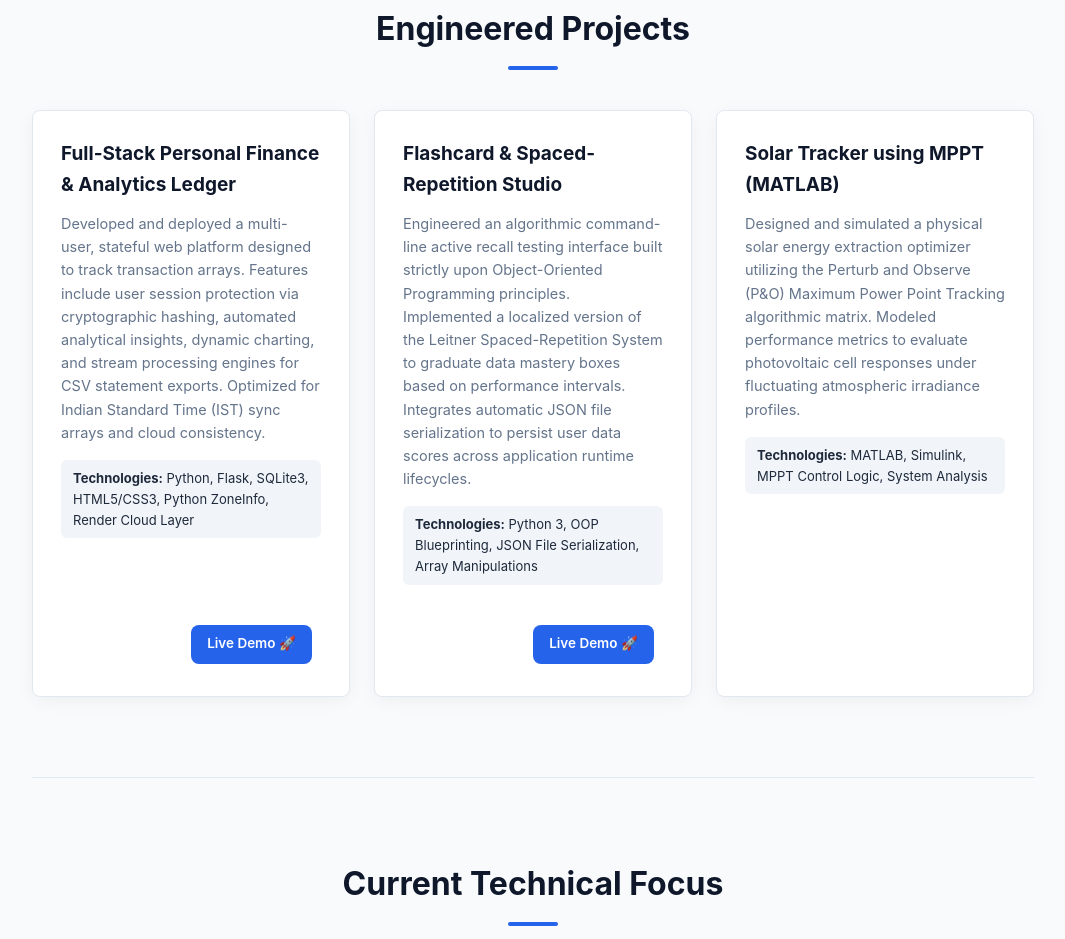
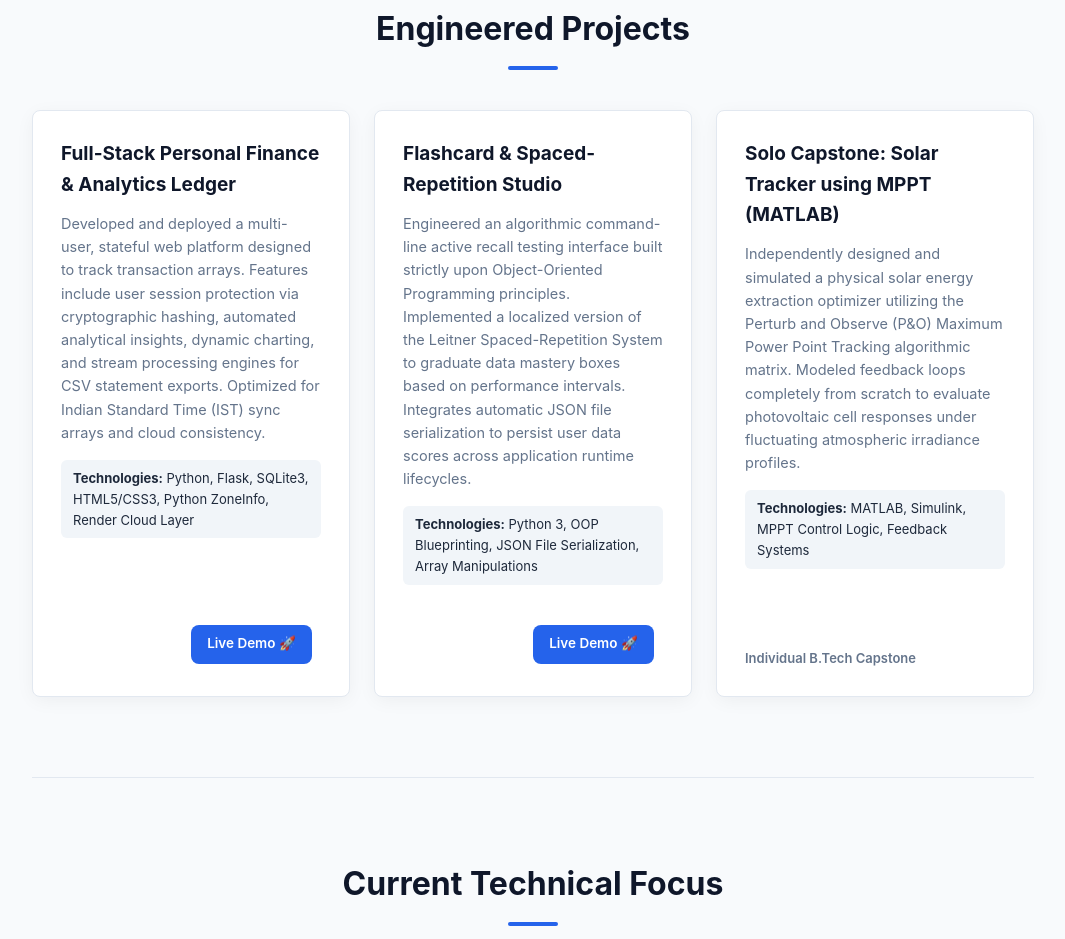
Before and after one commit to gangadharp97-ui/portfolio, a plain HTML site: page index.html in a window 1280 px wide. Shown: the part 2511-3450 px from the top of the page, without its empty margins (107-1172 px from the left). Drawn offline with Linux system fonts and the light colour scheme.

Commit message:
fix: align case-sensitive image directory paths and individual project layout cards

```diff
--- a/index.html
+++ b/index.html
@@ -5,11 +5,12 @@
     <meta charset="UTF-8">
     <meta name="viewport" content="width=device-width, initial-scale=1.0">
     <title>Sai Gangadhar Potluri | Software Developer Portfolio</title>
-    <link rel="stylesheet" href="./style.css">
+    <link rel="stylesheet" href="style.css">
 </head>
 
 <body>
 
+    <!-- HERO SECTION -->
     <header class="hero">
         <img src="Images/profile.jpg" alt="Sai Gangadhar Potluri" class="Profile-pic">
         <h1>Sai Gangadhar Potluri</h1>
@@ -25,6 +26,7 @@
 
     <main class="container">
 
+        <!-- ABOUT ME SECTION -->
         <section class="about">
             <h2>About Me</h2>
             <p>
@@ -35,6 +37,7 @@
             </p>
         </section>
 
+        <!-- CORE TECH SKILLS SECTION -->
         <section class="skills">
             <h2>Technical Skills</h2>
             <div class="skill-container">
@@ -51,6 +54,7 @@
             </div>
         </section>
 
+        <!-- PROFESSIONAL EXPERIENCE SECTION -->
         <section class="experience">
             <h2>Professional Experience</h2>
             <div class="timeline">
@@ -77,10 +81,12 @@
             </div>
         </section>
 
+        <!-- SOFTWARE ENGINEERING PROJECTS SECTION -->
         <section class="projects">
             <h2>Engineered Projects</h2>
             <div class="project-container">
 
+                <!-- Project 1: Expense Tracker -->
                 <div class="project-card">
                     <h3>Full-Stack Personal Finance & Analytics Ledger</h3>
                     <p class="project-description">
@@ -93,6 +99,7 @@
                     </div>
                 </div>
 
+                <!-- Project 2: Flashcard Studio -->
                 <div class="project-card">
                     <h3>Flashcard & Spaced-Repetition Studio</h3>
                     <p class="project-description">
@@ -105,17 +112,22 @@
                     </div>
                 </div>
 
+                <!-- Project 3: Solar Tracker (Solo Capstone) -->
                 <div class="project-card">
-                    <h3>Solar Tracker using MPPT (MATLAB)</h3>
+                    <h3>Solo Capstone: Solar Tracker using MPPT (MATLAB)</h3>
                     <p class="project-description">
-                        Designed and simulated a physical solar energy extraction optimizer utilizing the Perturb and Observe (P&O) Maximum Power Point Tracking algorithmic matrix. Modeled performance metrics to evaluate photovoltaic cell responses under fluctuating atmospheric irradiance profiles.
+                        Independently designed and simulated a physical solar energy extraction optimizer utilizing the Perturb and Observe (P&O) Maximum Power Point Tracking algorithmic matrix. Modeled feedback loops completely from scratch to evaluate photovoltaic cell responses under fluctuating atmospheric irradiance profiles.
                     </p>
-                    <p class="project-tech"><strong>Technologies:</strong> MATLAB, Simulink, MPPT Control Logic, System Analysis</p>
-                    <div class="project-links"></div> </div>
+                    <p class="project-tech"><strong>Technologies:</strong> MATLAB, Simulink, MPPT Control Logic, Feedback Systems</p>
+                    <div class="project-links">
+                        <span class="project-btn" style="color: var(--text-muted); border: none; cursor: default; font-size: 13px; font-weight: 600;">Individual B.Tech Capstone</span>
+                    </div>
+                </div>
 
             </div>
         </section>
 
+        <!-- CURRENT TECHNICAL FOCUS SECTION -->
         <section class="learning">
             <h2>Current Technical Focus</h2>
             <div class="learning-container">
@@ -134,6 +146,7 @@
             </div>
         </section>
 
+        <!-- CONTACT SECTION -->
         <section class="contact">
             <h2>Get In Touch</h2>
             <p class="contact-prompt">I am actively looking for software engineering roles, internships, and collaborative development opportunities. Let's connect!</p>
@@ -146,10 +159,12 @@
 
     </main>
 
+    <!-- FOOTER LINK LAYER -->
     <footer>
         <p>© 2026 Sai Gangadhar Potluri | Designed for Structural Performance</p>
     </footer>
 
+    <!-- INTERACTIVE JAVASCRIPT CONNECT HOOK -->
     <script src="script.js"></script>
 
 </body>
```
